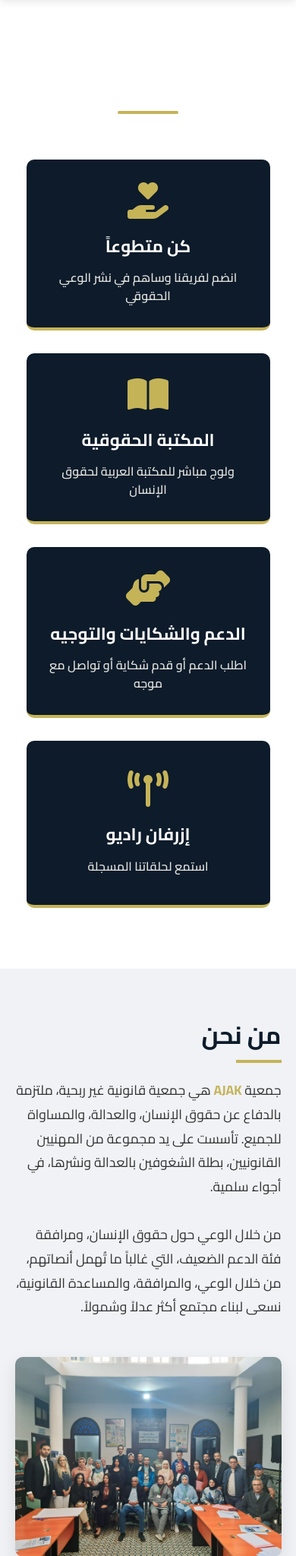
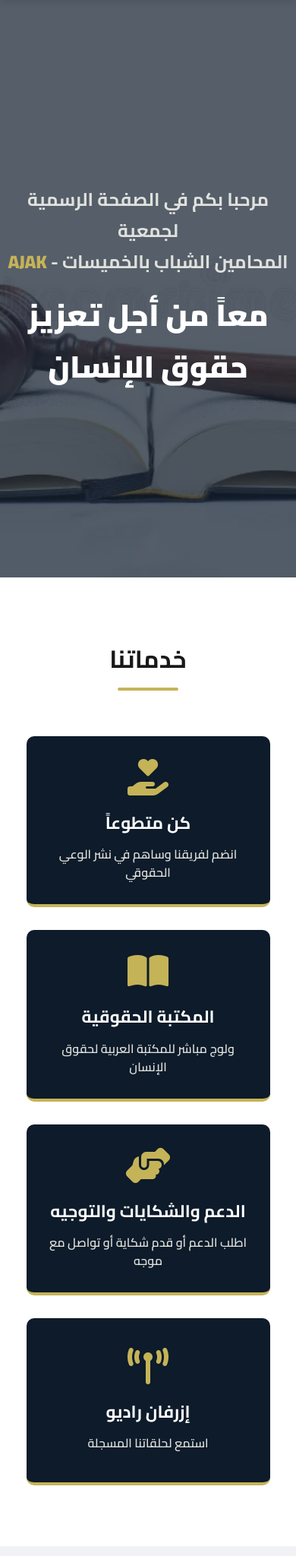
Before and after one commit to AyaProgrammer56/ajak-website, a Flask app: page / in a window 390 px wide. Shown: the part 84-2132 px from the top of the page at 76% size. Run offline with Flask 3, Linux system fonts and the light colour scheme.

Commit message:
responsive

```diff
--- a/templates/index.html
+++ b/templates/index.html
@@ -257,7 +257,7 @@
         position: relative;
         display: inline-block;
         padding-bottom: 15px;
-        color: white;
+        color: rgb(25, 24, 24);
     }
 
     .services-stats-section h1::after {
@@ -846,7 +846,7 @@
             background-color: var(--accent-gold);
         }
 
-        /* Hamburger animation */
+       /* Hamburger animation */
         .menu-toggle.active .bar:nth-child(1) {
             transform: rotate(45deg) translate(7px, 7px);
         }
@@ -857,12 +857,15 @@
             transform: rotate(-45deg) translate(7px, -7px);
         }
 
-        .hero-section {
-            display: none;
+        .about-text h1, .services-stats-section h1, .goals-section h1, .section-title {
+            font-size: 2rem;
         }
 
-        .about-text h1, .services-stats-section h1, .goals-section h1, .section-title {
-            font-size: 2rem;
+        .hero-content h1 {
+            font-size: 2.5rem;
+        }
+        .hero-content h2 {
+            font-size: 1.5rem;
         }
 
         section {
@@ -951,8 +954,10 @@
     <div class="about-text">
       <h1>من نحن</h1>
       <p>
-        جمعية <span class="highlight">AJAK</span> هي جمعية قانونية غير ربحية، ملتزمة بالدفاع عن حقوق الإنسان، والعدالة، والمساواة للجميع. تأسست على يد مجموعة من المهنيين القانونيين، بطلة الشغوفين بالعدالة ونشرها، في أجواء سلمية. <br><br>
-        من خلال الوعي حول حقوق الإنسان، ومرافقة فئة الدعم الضعيف، التي غالباً ما تُهمل أنصاتهم، من خلال الوعي، والمرافقة، والمساعدة القانونية، نسعى لبناء مجتمع أكثر عدلاً وشمولاً.
+        جمعية <span class="highlight">AJAK</span> جمعية AJAK هي منظمة قانونية غير ربحية، تلتزم بالدفاع عن حقوق الإنسان وترسيخ قيم العدالة والمساواة للجميع. تأسست الجمعية على يد نخبة من المهنيين القانونيين الشغوفين بتحقيق العدالة ونشر ثقافتها.
+
+تتمثل رسالتنا في نشر الوعي الحقوقي، ومساندة الفئات المستضعفة التي غالباً ما تُهمل أصواتهم، وتقديم المساعدة القانونية اللازمة لهم، وذلك سعياً منا لبناء مجتمع أكثر عدلاً وشمولاً.<br><br>
+
       </p>
     </div>
     <div class="about-image">
@@ -1217,12 +1222,12 @@
           <div style="text-align: right; margin-bottom: 25px;">
               <h3 style="border-bottom: 2px solid var(--accent-gold); padding-bottom: 5px; margin-bottom: 15px;">روابط الحلقات المسجلة</h3>
               <ul style="list-style: none; padding: 0;">
-                  <li style="margin-bottom: 10px;"><i class="fas fa-podcast" style="color: var(--accent-gold); margin-left: 10px;"></i> <a href="#" target="_blank">الحلقة 1: حقوق المرأة في مدونة الأسرة</a></li>
-                  <li style="margin-bottom: 10px;"><i class="fas fa-podcast" style="color: var(--accent-gold); margin-left: 10px;"></i> <a href="#" target="_blank">الحلقة 2: آليات محاربة الرشوة</a></li>
-                  <li style="margin-bottom: 10px;"><i class="fas fa-podcast" style="color: var(--accent-gold); margin-left: 10px;"></i> <a href="#" target="_blank">الحلقة 3: أهمية استقلال القضاء</a></li>
+                  <li style="margin-bottom: 10px;"><i class="fas fa-podcast" style="color: var(--accent-gold); margin-left: 10px;"></i> <a href="https://youtu.be/qdTbugq2X4E?si=4mbamiVcRCPOKbNA" target="_blank">الحلقة 1: الصحة الجنسية و الإيجابية في الدول المغاربية</a></li>
+                  <li style="margin-bottom: 10px;"><i class="fas fa-podcast" style="color: var(--accent-gold); margin-left: 10px;"></i> <a href="https://youtu.be/-o5QUZHw5ug?si=XPDHZuWFaigcnYbJ" target="_blank">الحلقة 2: الزواج المبكر عند الفتيات : مخاطره و اضراره</a></li>
+                  <li style="margin-bottom: 10px;"><i class="fas fa-podcast" style="color: var(--accent-gold); margin-left: 10px;"></i> <a href=" https://youtu.be/Bhe2I0IP-nE?si=PCpH__PXJzPjqcRQ" target="_blank">الحلقة 3: زواج بالشيك و الكونطرا بإقليم الخميسات </a></li>
               </ul>
           </div>
-          <a href="https://www.facebook.com/share/1CF5S8vQju/" target="_blank" class="submit-btn" style="background-color: #1877f2; color: white;"><i class="fab fa-facebook-f" style="margin-left: 8px;"></i> متابعة على فيسبوك</a>
+          <a href="https://www.facebook.com/izrfanradio" target="_blank" class="submit-btn" style="background-color: #1877f2; color: white;"><i class="fab fa-facebook-f" style="margin-left: 8px;"></i> متابعة على فيسبوك</a>
       </div>
   </div>
 
@@ -1233,7 +1238,7 @@
           <h3>حول الجمعية</h3>
           <p>جمعية AJAK هي جمعية قانونية غير ربحية، ملتزمة بالدفاع عن حقوق الإنسان، والعدالة، والمساواة للجميع. نسعى لبناء مجتمع أكثر عدلاً وشمولاً.</p>
           <div class="social-icons">
-            <a href="https://www.facebook.com/share/1CF5S8vQju/" target="_blank"><i class="fab fa-facebook-f"></i></a>
+            <a href="https://www.facebook.com/Ajakassociationkhemisset" target="_blank"><i class="fab fa-facebook-f"></i></a>
             </div>
         </div>
         <div class="footer-section links">
```
